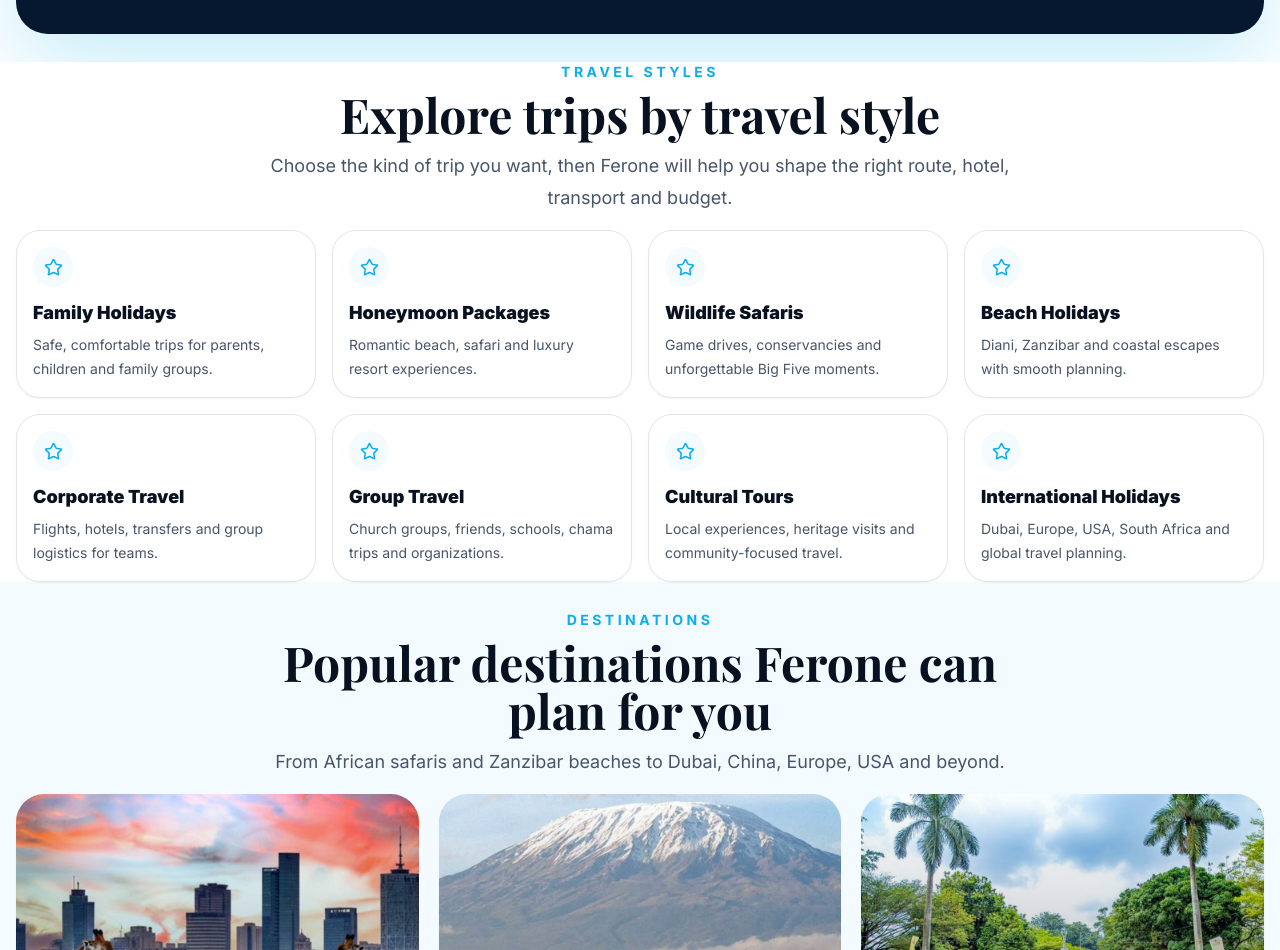
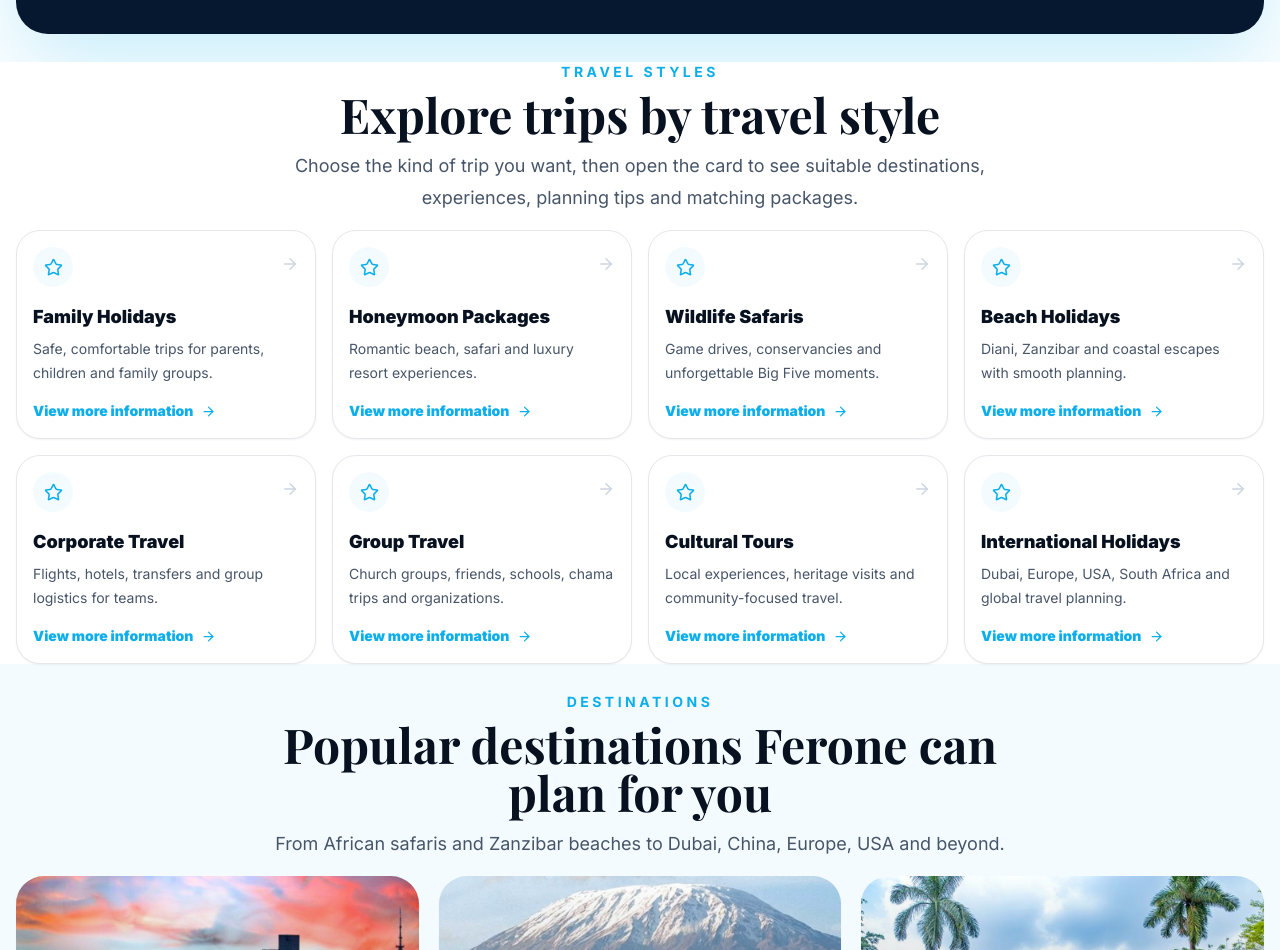
Before and after one commit to Ngovoze/ferone-tours-travels, a Next.js app: page / in a window 1280 px wide. Shown: the part 2668-3618 px from the top of the page. Built offline with nearby package versions, Linux system fonts and the light colour scheme; no server answers; a web font is replaced by a local one.

Commit message:
feat: link travel style cards to detailed pages

```diff
--- a/app/page.tsx
+++ b/app/page.tsx
@@ -1,5 +1,7 @@
+import Link from "next/link";
 import { ArrowRight, CalendarDays, Globe2, MapPin, Plane, Search, ShieldCheck, Star, Users } from "lucide-react";
 import { tours, destinations, services, posts } from "@/lib/data";
+import { travelStyles } from "@/lib/travel-styles";
 import { TourCard } from "@/components/shared/tour-card";
 import { DestinationCard } from "@/components/shared/destination-card";
 import { SectionHeading } from "@/components/shared/section-heading";
@@ -10,17 +12,6 @@ const stats = [
   ["Countries Covered", "35+"],
   ["Tours Completed", "1,200+"],
   ["Customer Satisfaction", "98%"]
-];
-
-const travelStyles = [
-  ["Family Holidays", "Safe, comfortable trips for parents, children and family groups."],
-  ["Honeymoon Packages", "Romantic beach, safari and luxury resort experiences."],
-  ["Wildlife Safaris", "Game drives, conservancies and unforgettable Big Five moments."],
-  ["Beach Holidays", "Diani, Zanzibar and coastal escapes with smooth planning."],
-  ["Corporate Travel", "Flights, hotels, transfers and group logistics for teams."],
-  ["Group Travel", "Church groups, friends, schools, chama trips and organizations."],
-  ["Cultural Tours", "Local experiences, heritage visits and community-focused travel."],
-  ["International Holidays", "Dubai, Europe, USA, South Africa and global travel planning."]
 ];
 
 const experiences = [
@@ -106,11 +97,19 @@ export default function HomePage() {
         </div>
       </section>
 
-      <section className="bg-white pb-10 md:pb-14">
+      <section id="travel-styles" className="bg-white pb-10 md:pb-14">
         <div className="container">
-          <SectionHeading eyebrow="Travel styles" title="Explore trips by travel style" text="Choose the kind of trip you want, then Ferone will help you shape the right route, hotel, transport and budget." />
+          <SectionHeading eyebrow="Travel styles" title="Explore trips by travel style" text="Choose the kind of trip you want, then open the card to see suitable destinations, experiences, planning tips and matching packages." />
           <div className="mt-6 grid gap-4 sm:grid-cols-2 lg:grid-cols-4 md:mt-7">
-            {travelStyles.map(([title,text])=><article key={title} className="rounded-3xl border bg-white p-4 shadow-sm transition hover:-translate-y-1 hover:shadow-brand"><div className="mb-3 flex h-10 w-10 items-center justify-center rounded-full bg-luxury-sand text-luxury-ocean"><Star size={19}/></div><h3 className="text-lg font-black text-luxury-ink">{title}</h3><p className="mt-1.5 text-sm leading-6 text-slate-600">{text}</p></article>)}
+            {travelStyles.map((style)=><Link key={style.slug} href={`/travel-styles/${style.slug}`} className="group rounded-3xl border bg-white p-4 shadow-sm transition hover:-translate-y-1 hover:border-luxury-ocean hover:shadow-brand focus:outline-none focus:ring-4 focus:ring-luxury-ocean/20">
+              <div className="flex items-start justify-between gap-3">
+                <div className="flex h-10 w-10 items-center justify-center rounded-full bg-luxury-sand text-luxury-ocean transition group-hover:bg-luxury-ocean group-hover:text-luxury-navy"><Star size={19}/></div>
+                <ArrowRight size={18} className="mt-2 text-slate-300 transition group-hover:translate-x-1 group-hover:text-luxury-ocean"/>
+              </div>
+              <h3 className="mt-4 text-lg font-black text-luxury-ink transition group-hover:text-luxury-ocean">{style.title}</h3>
+              <p className="mt-1.5 text-sm leading-6 text-slate-600">{style.shortDescription}</p>
+              <span className="mt-4 inline-flex items-center gap-2 text-sm font-black text-luxury-ocean">View more information <ArrowRight size={15}/></span>
+            </Link>)}
           </div>
         </div>
       </section>
```
